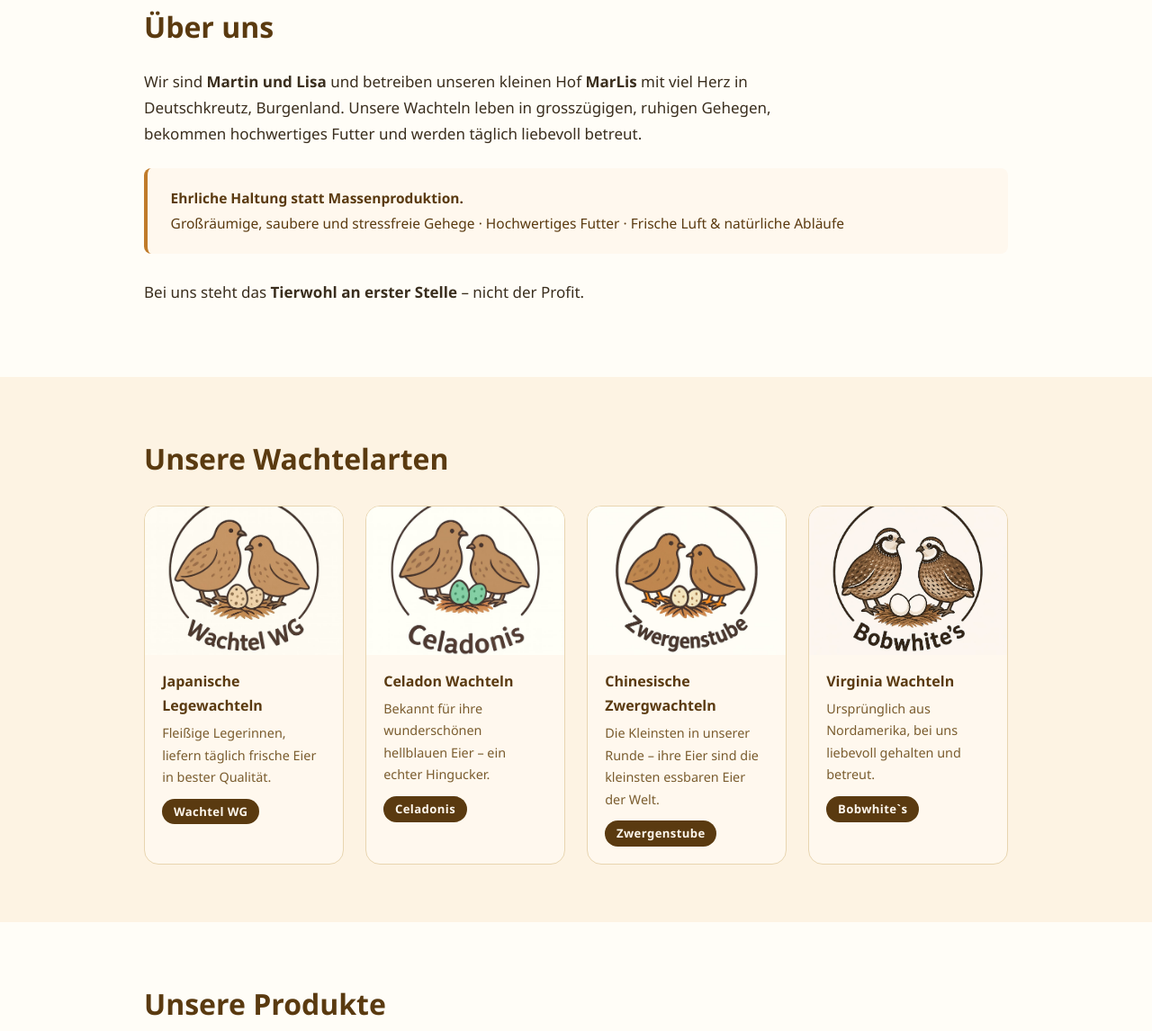
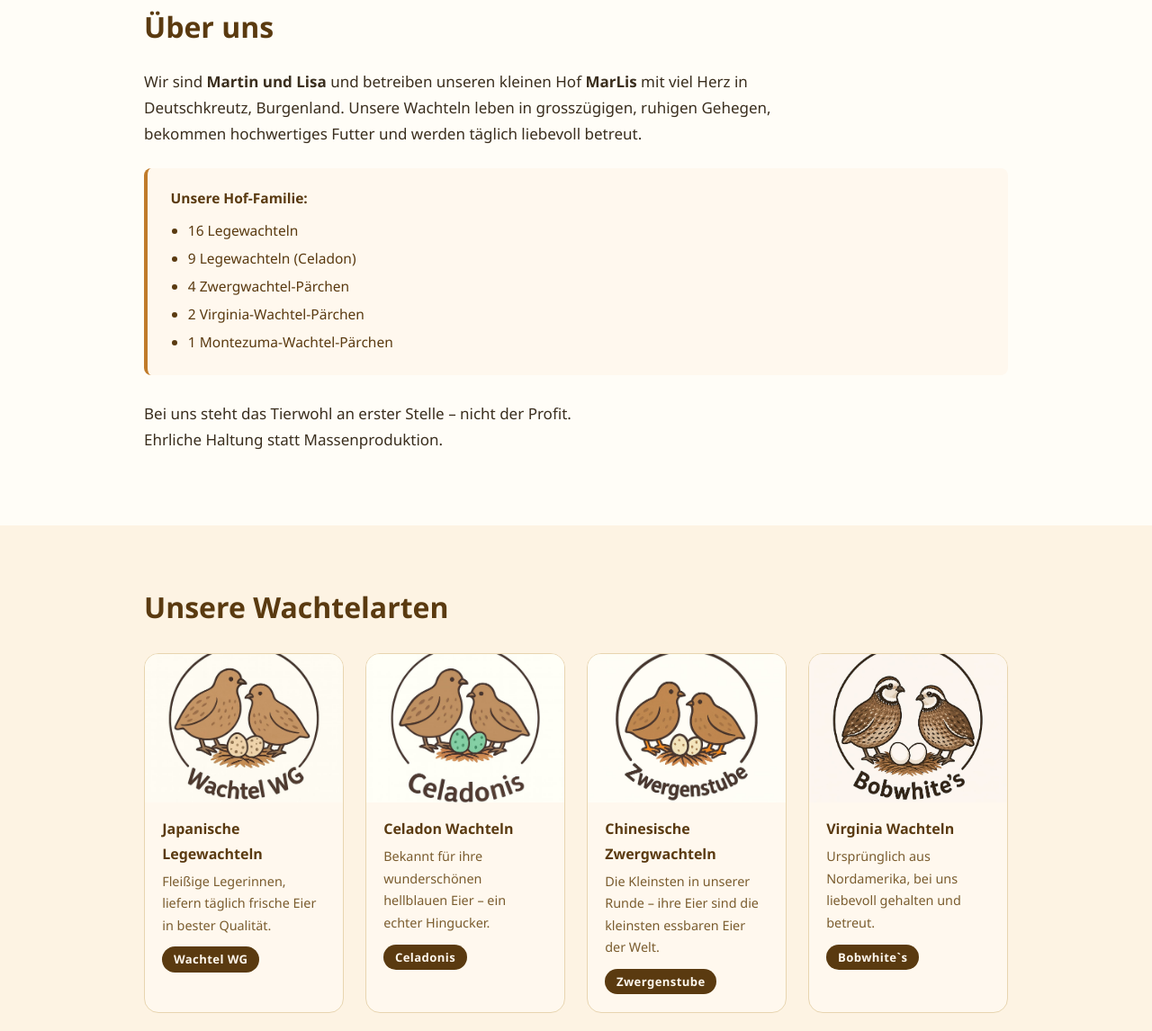
Before and after one commit to marlis-kleinerhof/marlis-kleinerhof.github.io, a plain HTML site: page index.html in a window 1280 px wide. Shown: the part 703-1849 px from the top of the page at 90% size. Drawn offline with Linux system fonts and the light colour scheme.

Commit message:
Update highlight box content and add styling for list items

```diff
--- a/index.html
+++ b/index.html
@@ -45,13 +45,22 @@
         und werden täglich liebevoll betreut.
       </p>
       <div class="highlight-box">
-        <strong>Ehrliche Haltung statt Massenproduktion.</strong><br/>
-        Großräumige, saubere und stressfreie Gehege · Hochwertiges Futter · Frische Luft & natürliche Abläufe
+        <strong>Unsere Hof-Familie:</strong><br/>
+        <ul>
+          <li>16 Legewachteln</li>
+          <li>9 Legewachteln (Celadon)</li>
+          <li>4 Zwergwachtel-Pärchen</li>
+          <li>2 Virginia-Wachtel-Pärchen</li>
+          <li>1 Montezuma-Wachtel-Pärchen</li>
+        </ul>
       </div>
       <p>
         <br>
-        Bei uns steht das <strong>Tierwohl an erster Stelle</strong> – nicht der Profit.
-      </p>
+         Bei uns steht das Tierwohl an erster Stelle – nicht der Profit.
+
+        <br>
+        Ehrliche Haltung statt Massenproduktion.
+       </p>
     </div>
   </section>
 
@@ -176,13 +185,6 @@
     <div class="container">
       <h2>Kontakt</h2>
       <div class="kontakt-grid">
-        <div class="kontakt-item">
-          <span class="kontakt-icon">📞</span>
-          <div>
-            <strong>Telefon</strong><br/>
-            <a href="tel:+4366488555359">+43 664 / 88 55 5359</a>
-          </div>
-        </div>
         <div class="kontakt-item">
           <span class="kontakt-icon">📸</span>
           <div>
--- a/style.css
+++ b/style.css
@@ -190,6 +190,14 @@ nav a:hover {
   color: #5a3a10;
   font-size: 0.97rem;
   line-height: 1.8;
+}
+
+.highlight-box ul {
+  margin: 0.5rem 0 0 1.2rem;
+}
+
+.highlight-box li {
+  margin: 0.2rem 0;
 }
 
 /* ===== CARD GRID ===== */
```
